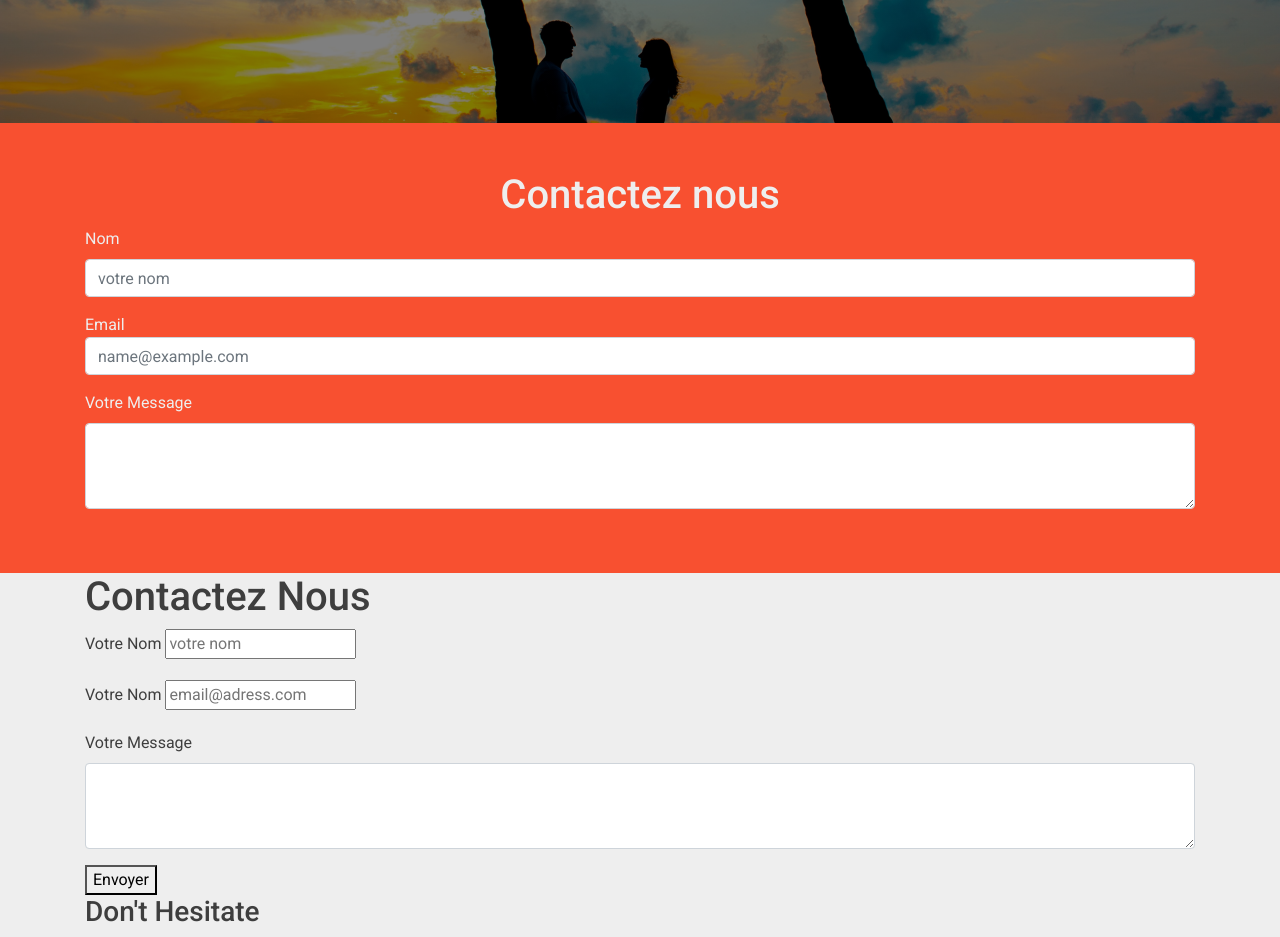
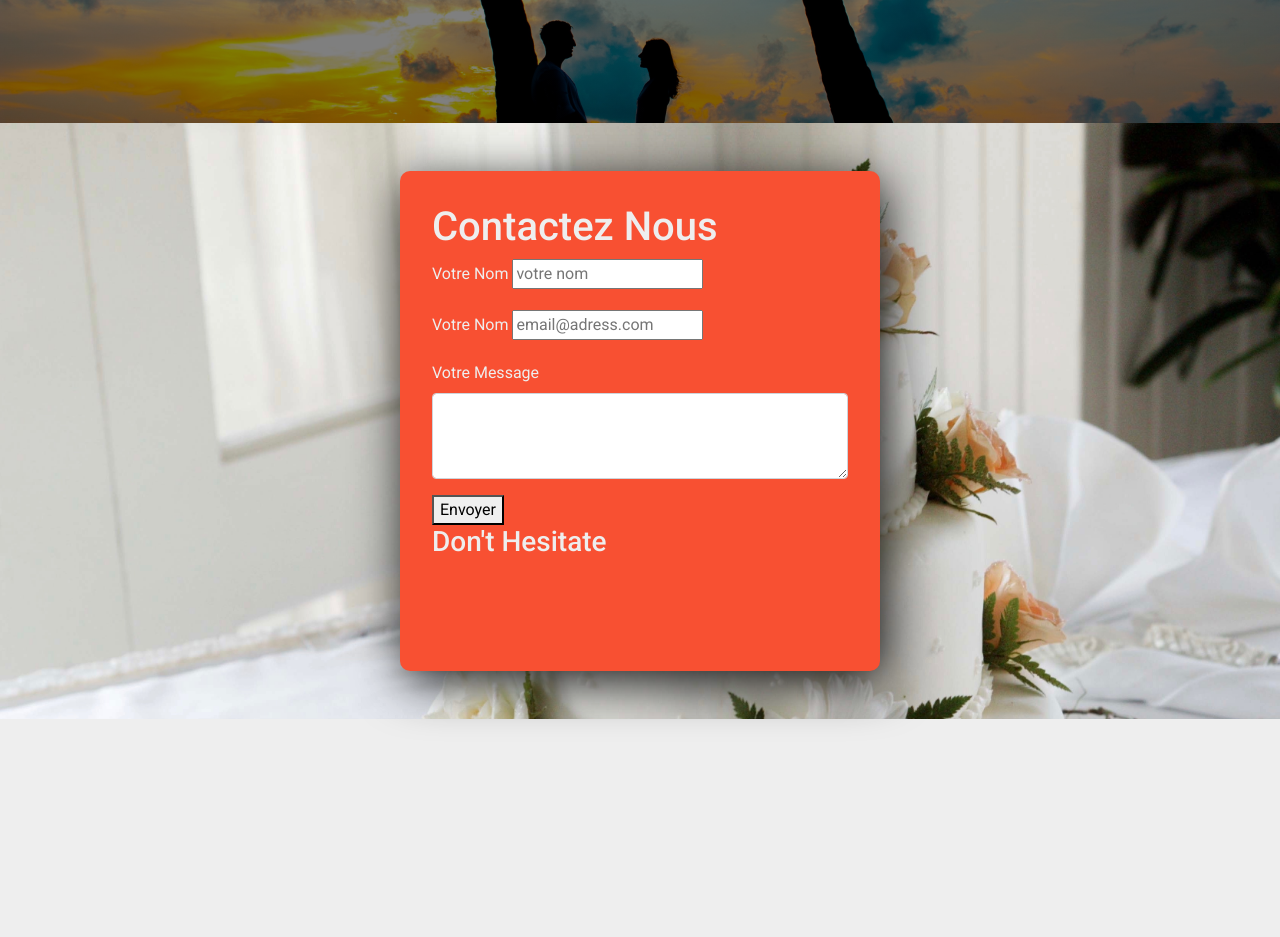
Before and after one commit to OlivierDjatchue/MichelleetArnand, a plain HTML site: page index.html in a window 1280 px wide. Shown: the part 3360-4297 px from the top of the page. After the commit the page ends 4079 px from the top, so only its background shows below. Drawn offline with nearby package versions, Linux system fonts and the light colour scheme.

Commit message:
add contact form

```diff
--- a/index.html
+++ b/index.html
@@ -133,32 +133,7 @@
             </div>
         </div>
         <div id="section-contact">
-            <div class="container">
-                <h1 class="text-center">Contactez nous</h1>
-
-                <div class="row">
-                    <div class="col-lg-12" data-aos="flip-left">
-                        <form>
-                            <div class="form-group">
-                                <label for="exampleFormControlInput1">Nom</label>
-                                <input type="name" class="form-control" id="exampleFormControlInput1" placeholder="votre nom" />
-                            </div>
-                            <div class="form-group">
-                                <lbel for="exampleFormControlInput1">Email</lbel>
-                                <input type="email" class="form-control" id="exampleFormControlInput1" placeholder="name@example.com" />
-                            </div>
-
-                            <div class="form-group">
-                                <label for="exampleFormControlTextarea1">Votre Message</label>
-                                <textarea class="form-control" id="exampleFormControlTextarea1" rows="3"></textarea>
-                            </div>
-                        </form>
-                    </div>
-                </div>
-            </div>
-        </div>
-
-        <div class="container">
+            <div class="container-contact" data-aos="flip-left">
                 <h1>Contactez Nous</h1>
                 <!-- Form -->
                 <form action="" id="form">
@@ -184,6 +159,10 @@
                 </div>
             </div>
 
+
+        </div>
+
+
         <!-- Optional JavaScript -->
         <!-- jQuery first, then Popper.js, then Bootstrap JS -->
         <script src="https://code.jquery.com/jquery-3.5.1.slim.min.js" integrity="sha384-DfXdz2htPH0lsSSs5nCTpuj/zy4C+OGpamoFVy38MVBnE+IbbVYUew+OrCXaRkfj" crossorigin="anonymous"></script>
--- a/style.css
+++ b/style.css
@@ -169,5 +169,18 @@ body {
 	min-height: 30vh;
 	padding: 3rem 0;
 	color: #eee;
-	background-color: rgba(248, 80, 48);
+	background-image: url('img/picture_14.jpg');
+	display: flex;
+	align-items: center;
+	justify-content: center;
+	background-repeat: no-repeat;
+	background-size: cover;
 }
+.container-contact {
+	width: 480px;
+	height: 500px;
+	background-color: #f85032;
+	padding: 2rem 2rem;
+	border-radius: 10px;
+	box-shadow: 5px 11px 50px rgba(0, 0, 0, 0.9);
+}
```
Also changed, not shown: img/picture_14.jpg (added). Lines whose indentation alone changed are shown as unchanged.
